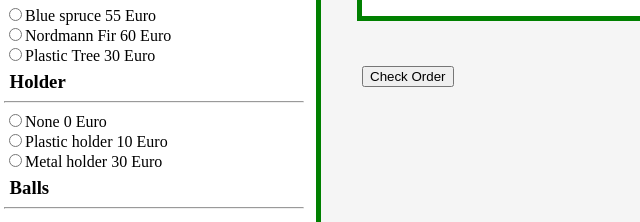
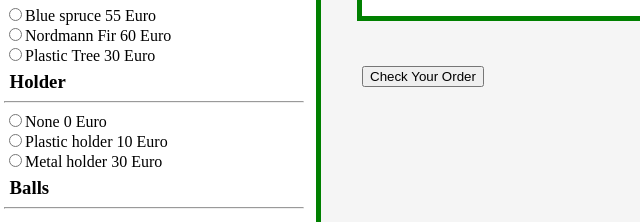
Before and after one commit to KevinBlumtritt/EIA2, a plain HTML site: page Aufgabe05/Aufgabe05.html in a window 1280 px wide. Shown: the part 134-356 px from the top of the page, 23-663 px from the left. Drawn offline with Linux system fonts and the light colour scheme.

```diff
--- a/Aufgabe05/Aufgabe05.html
+++ b/Aufgabe05/Aufgabe05.html
@@ -20,7 +20,7 @@
 		<section id="selectedArticle"></section>
 
 	</div>
-	<button id="button">Check Order</button>
+	<button id="button">Check Your Order</button>
 
 </body>
 </html>
```
